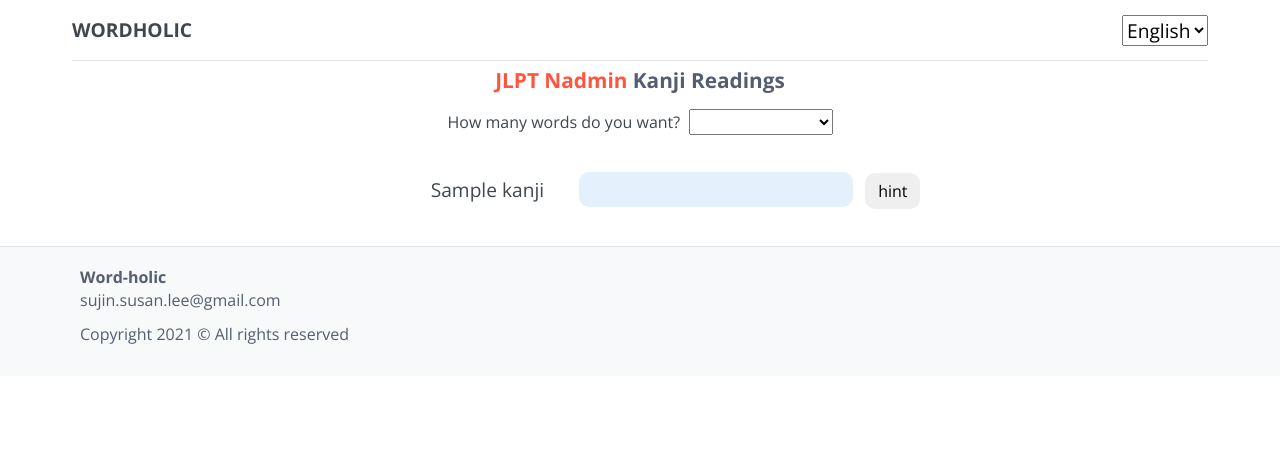
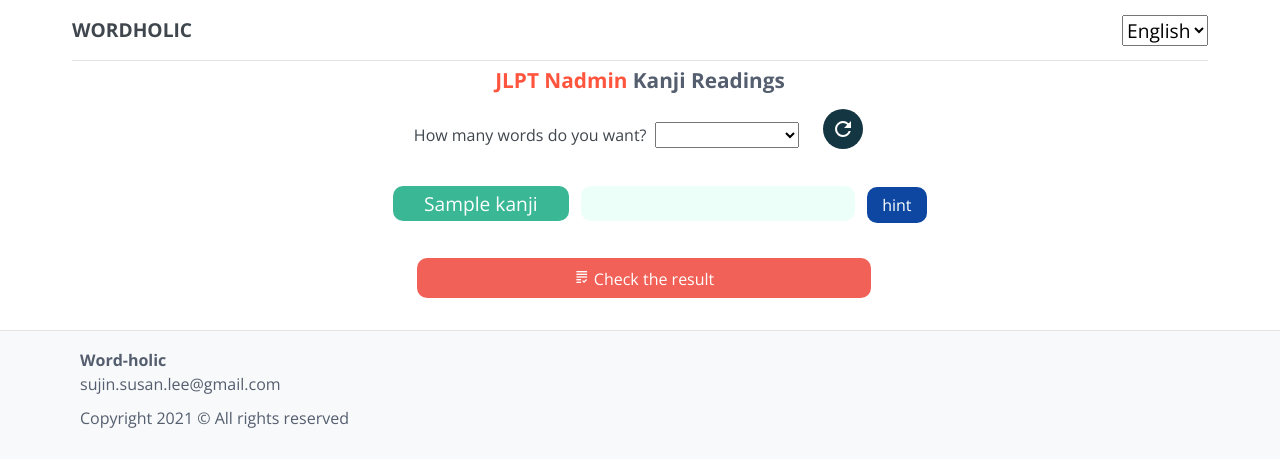
Before and after one commit to sujin1019/wordholic, a Flask app: template templates/kanji_quiz.html in a window 1280 px wide. Shown: the top 467 px of the page. Run offline with Flask 2, Linux system fonts and the light colour scheme; the template is opened without the code that fills it: most values are stand-ins (such as "Sample title", 1, 10 or a date in 2020); some libraries are stand-ins or nearby versions.

Commit message:
showing hint for kanji reading

```diff
--- a/app.py
+++ b/app.py
@@ -15,6 +15,7 @@
 # Blueprints
 app.register_blueprint(quiz.wordquiz, url_prefix='/quiz/words')
 app.register_blueprint(kanji.kanjiquiz, url_prefix='/quiz/kanji')
+app.register_blueprint(kanji.kanjihint, url_prefix='/quiz/kanji/hint')
 
 CORS(app, supports_credentials=True)
 app.secret_key = os.urandom(24)  # varies whenever the server is started
--- a/static/css/style.css
+++ b/static/css/style.css
@@ -406,11 +406,15 @@
 }
 
 .n-level {
-    color: #ff553e;;
+    color: #ff553e;
 }
 
 .quiz {
-    margin-top: 2rem;
+    margin: 2rem 0;
+}
+
+.quiz-li {
+    margin-bottom: 0.5rem;
 }
 
 .kanji-word {
@@ -418,6 +422,11 @@
     height: 2.2rem;
     font-size: 1.2rem;
     display: inline-block;
+    background-color: #3AB795;
+    color: #fff;
+    border-radius: 10px;
+    text-align: center;
+    line-height: 2.2rem;
 }
 
 .kanji-answer {
@@ -426,24 +435,80 @@
     width: 25%;
     height: 2.2rem;
     font-size: 1.2rem;
-    background-color: rgb(228, 241, 252);
+    background-color: #ECFFF8;
     outline: none;
     padding-left: 10px;
-    margin: 0.3rem 0;
+    margin: 0.3rem 0 0.3rem 0.5rem;
+}
+
+.btn-hint {
+    border-radius: 10px;
+    width: 60px;
+    height: 2.2rem;
+    border: 0;
+    margin-left: 0.5rem;
+    background-color: #0d47a1;
+    color: #ffffff;
 }
 
 .btn-hint:hover {
     transition: transform 0.5s;
     transform: translateY(-2px);
-    color: #2186c4;
+    color: #fff;
+    background-color: #F26157;;
+    cursor: pointer;
 }
 
-.btn-hint {
-    border-radius: 10px;
-    width: 5%;
-    height: 2.2rem;
+.btn-new-word {
+    border-radius: 20px;
+    width: 40px;
+    height: 40px;
     border: 0;
     margin-left: 0.5rem;
+    background-color: #143642;
+    color: #ffffff;
+    margin-right: 0.2rem;
+    margin-left: 20px;
+    text-align: center;
+    line-height: 50px;
+}
+
+.btn-new-word:hover {
+    transition: transform 0.5s;
+    transform: translateY(-2px);
+    color: #ffffff;
+    background-color: #0d47a1;
+    cursor: pointer;
+}
+
+.btn-kanji-submit {
+    border-radius: 10px;
+    width: 40%;
+    height: 40px;
+    line-height: 40px;
+    border: 0;
+    margin-left: 0.5rem;
+    margin-bottom: 1rem;
+    background-color: #F26157;
+    color: #ffffff;
+    vertical-align: center;
+}
+
+.btn-kanji-submit:hover {
+    transition: transform 0.5s;
+    transform: translateY(-2px);
+    color: #ffffff;
+    background-color: #0d47a1;
+    cursor: pointer;
+}
+
+.submit-icon {
+    font-size: 1rem;
+}
+
+.submit-word {
+    height: 30px;
+    line-height: 30px;
 }
 
 @media only screen and (min-width: 1200px) {
--- a/static/js/app.js
+++ b/static/js/app.js
@@ -204,15 +204,23 @@
 const app = new Vue({
     el: "#app",
     data: {
-        selected: ''
+        selected: '',
+        answer: ''
     },
     methods: {
-        getQuizList: () => {
-            axios("http://localhost:8081/quiz/kanji/" + document.getElementById("level"), {
+        reloadPage: () => {
+            window.location.reload();
+        },
+        showHint: (event) => {
+            let target = event.target.getAttribute('data-id')
+            axios("http://localhost:8081/quiz/kanji/hint", {
                 method: "get",
+                params: {
+                    row_id: target
+                }
             })
             .then((response) => {
-                console.log(response.data["status"]);
+                event.target.previousElementSibling.value = response.data.hint
             })
             .catch((error) => {
                 console.log(error);
--- a/templates/head.html
+++ b/templates/head.html
@@ -41,5 +41,7 @@
     <link rel="preconnect" href="https://fonts.gstatic.com" crossorigin>
     <link href="https://fonts.googleapis.com/css2?family=Open+Sans:wght@300;400;600;700;800&display=swap" rel="stylesheet">
 
+    <!-- Google Meterial Icons -->
+    <link href="https://fonts.googleapis.com/css?family=Material+Icons|Material+Icons+Outlined|Material+Icons+Two+Tone|Material+Icons+Round|Material+Icons+Sharp" rel="stylesheet">
     <link rel="stylesheet" href="{{ url_for('static', filename='css/style.css') }}">
 </head>
--- a/templates/kanji_quiz.html
+++ b/templates/kanji_quiz.html
@@ -13,16 +13,28 @@
                 <option value="20">20</option>
                 <option value="30">30</option>
             </select>
+            <button type="button" v-on:click="reloadPage" class="btn-new-word"/>
+                <span class="material-icons-outlined">refresh</span>
+            </button>
+        </div>
 
-            <ul class="quiz">
-                {% for kanji in kanji_list %}
-                <li>
-                    <div class="kanji-word">{{ kanji[2] }}</div>
-                    <input class="kanji-answer" type="text" name={{ loop.index }}>
-                    <input type="button" name="hint" class="btn-hint" value="hint"/>
-                </li>
-                {% endfor %}
-            </ul>
+
+        <ul class="quiz">
+            {% for kanji in kanji_list %}
+            <li class="quiz-li">
+                <div class="kanji-word">{{ kanji[3] }}</div>
+                <input class="kanji-answer" type="search" name={{ loop.index }}>
+                <input type="button" v-on:click="showHint($event)" class="btn-hint" value="hint" data-id="{{ kanji[0] }}"/>
+            </li>
+            {% endfor %}
+        </ul>
+        <div>
+            <button type="submit" class="btn-kanji-submit">
+                <span class="material-icons-outlined submit-icon">
+                    grading
+                </span>
+                <span class="submit-word">Check the result<span>
+            </button>
         </div>
     </div>
 </section>
```
Also changed, not shown: controllers/word_controller.py (+11 -1 lines), view/kanji.py (+10 -1 lines).
